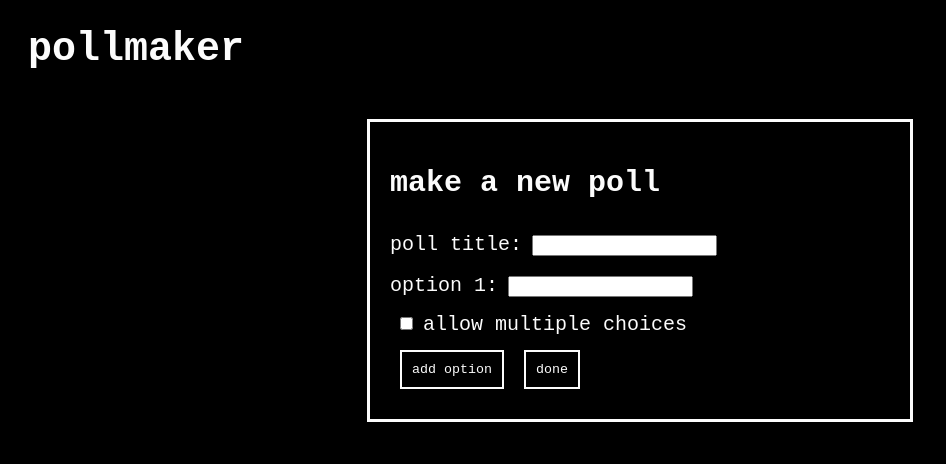
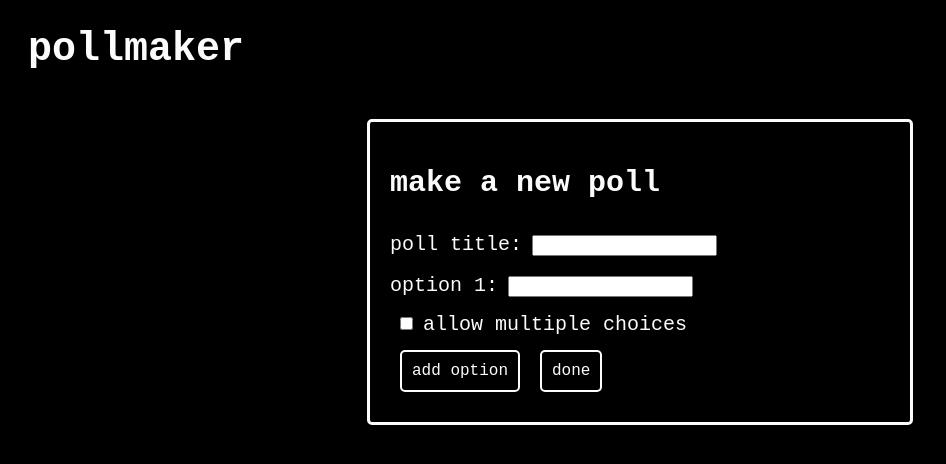
Before and after one commit to janisarja/pollmaker, a React (Vite) app in the folder frontend/: page / in a window 1280 px wide. Shown: the top 464 px of the page, without its empty margins (0-946 px from the left). Built offline with nearby package versions, Linux system fonts and the light colour scheme; no server answers.

Commit message:
Show vote percentages and add some styling

```diff
--- a/frontend/src/components/Header.jsx
+++ b/frontend/src/components/Header.jsx
@@ -5,7 +5,7 @@ const BASE_URL = import.meta.env.VITE_BASE_URL
 const Header = () => {
   return (
     <div>
-      <h1><a href={BASE_URL}>pollmaker</a></h1>
+      <h1><a href={BASE_URL} className='header'>pollmaker</a></h1>
     </div>
   )
 }
--- a/frontend/src/pages/VotePoll.jsx
+++ b/frontend/src/pages/VotePoll.jsx
@@ -9,6 +9,7 @@ const VotePoll = () => {
   const { pollId } = useParams()
   const [ pollData, setPollData ] = useState(null)
   const [ showResults, setShowResults ] = useState(false)
+  const [ totalVotes, setTotalVotes ] = useState(0)
 
   useEffect (() => {
     if (!pollId) return
@@ -23,6 +24,11 @@ const VotePoll = () => {
         const data = await response.json()
         console.log('Response: ', data)
         setPollData(data)
+
+        const votes = data.options.reduce((total, option) => {
+          return total + option.optionVotes
+        }, 0)
+        setTotalVotes(votes)
       } catch (error) {
         console.error('Error fetching poll:', error)
       }
@@ -65,7 +71,7 @@ const VotePoll = () => {
           <h2>{pollData.poll.pollTitle}</h2>
           <form onSubmit={handleVote}>
             {pollData.options.map(option => (
-              <div key={option.optionId}>
+              <div key={option.optionId} className='option'>
                 <label>
                   { !showResults ?
                     <input
@@ -73,7 +79,11 @@ const VotePoll = () => {
                       id={option.optionId}
                       value={option.optionId} />
                     :
-                    <p>{option.optionVotes}</p>
+                    <p className='result'>
+                      Votes: {option.optionVotes} ({
+                        Math.round(option.optionVotes / totalVotes * 100)
+                      }%)
+                    </p>
                   }
                   {option.optionText}
                 </label>
--- a/frontend/src/styles/GlobalStyle.jsx
+++ b/frontend/src/styles/GlobalStyle.jsx
@@ -21,7 +21,6 @@ const GlobalStyle = createGlobalStyle`
 
   a {
     color: #fcfcfc;
-    text-decoration: none;
     word-break: break-all;
   }
 
@@ -32,11 +31,13 @@ const GlobalStyle = createGlobalStyle`
     border: 2px solid #fcfcfc;
     margin: 10px;
     padding: 10px;
+    border-radius: 5px;
+    font-size: 16px;
   }
 
   button:hover {
     cursor: pointer;
-    background-color: #fcfcfc;
+    background-color: hotpink;
     color: #000000;
     border: 2px solid #000000;
   }
@@ -52,6 +53,22 @@ const GlobalStyle = createGlobalStyle`
     max-width: 500px;
     margin: auto;
     padding: 20px;
+    border-radius: 5px;
+  }
+
+  .result {
+    color: hotpink;
+  }
+
+  .option {
+    background-color: #111111;
+    margin: 2px;
+    padding-left: 5px;
+    border-radius: 5px;
+  }
+
+  .header {
+    text-decoration: none;
   }
 
   [class*="col-"] {
```
